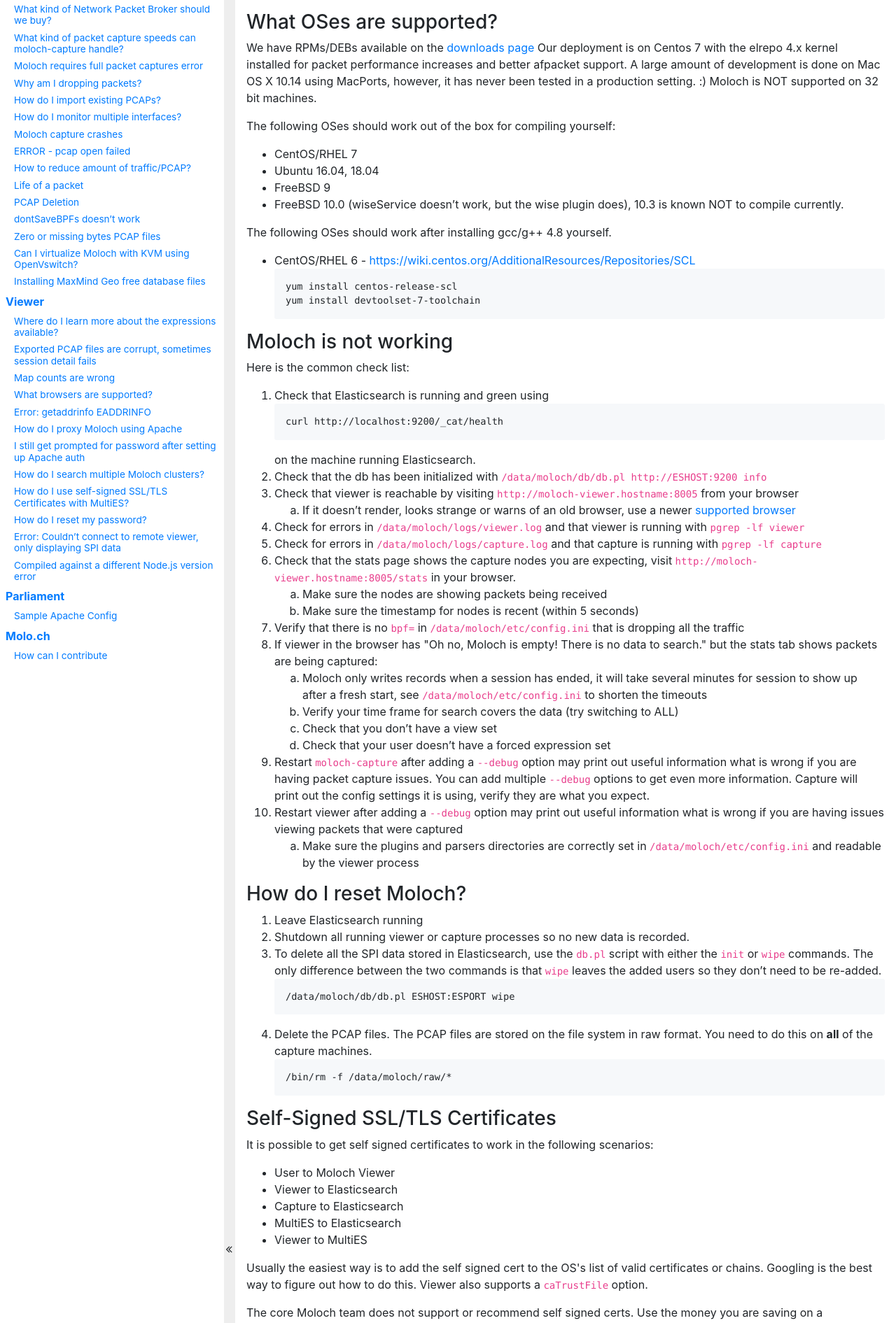
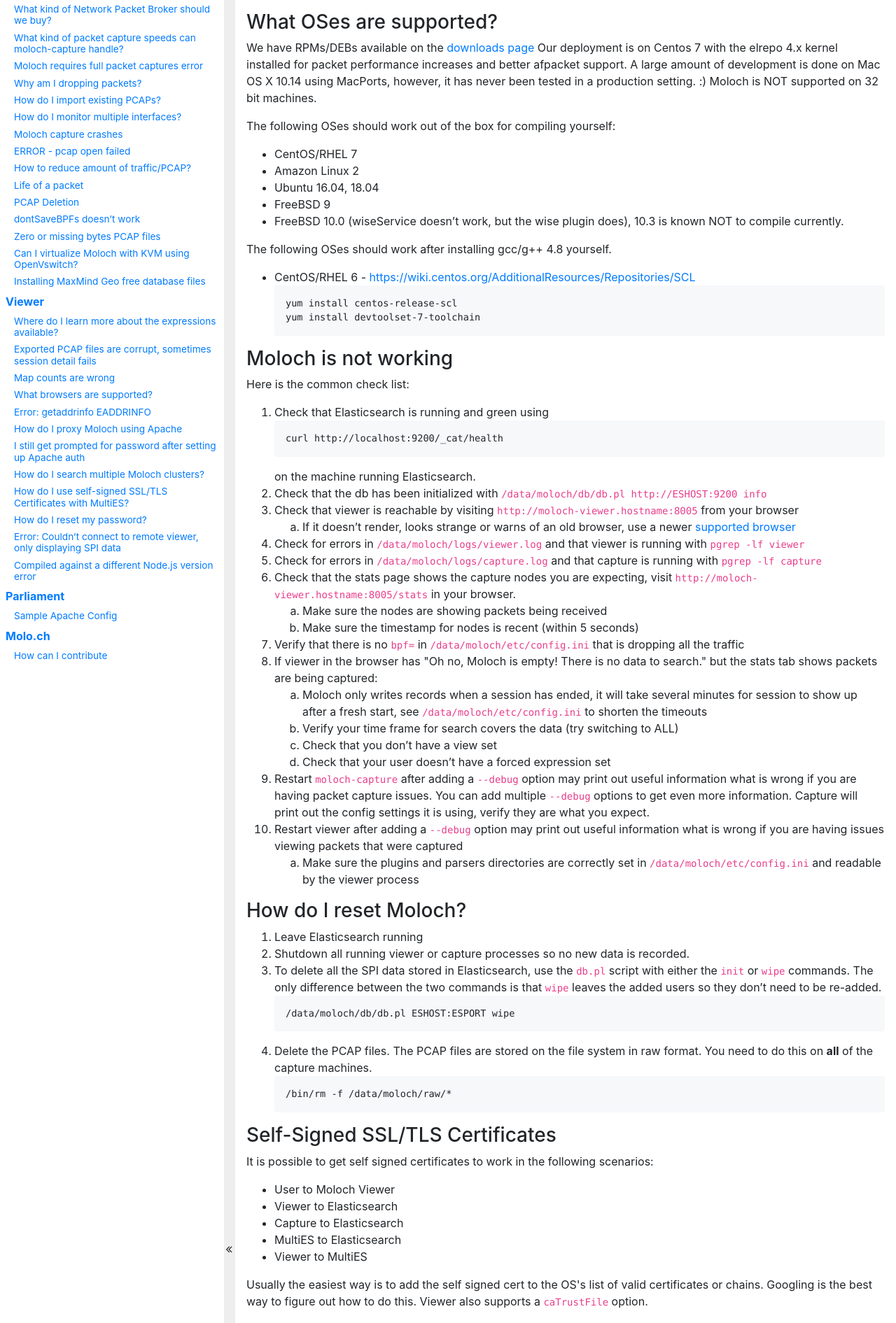
Before and after one commit to aol/molochweb, a Jekyll site: the page built from faq.html, in a window 1280 px wide. Shown: the part 751-2642 px from the top of the page at 70% size. Built offline with Jekyll 4.4.1, drawn with Linux system fonts in a browser that asks for light colours.

Commit message:
add Amazon Linux 2 to FAQ

```diff
--- a/faq.html
+++ b/faq.html
@@ -533,6 +533,9 @@
           CentOS/RHEL 7
         </li>
         <li>
+          Amazon Linux 2
+        </li>
+        <li>
           Ubuntu 16.04, 18.04
         </li>
         <li>
```
